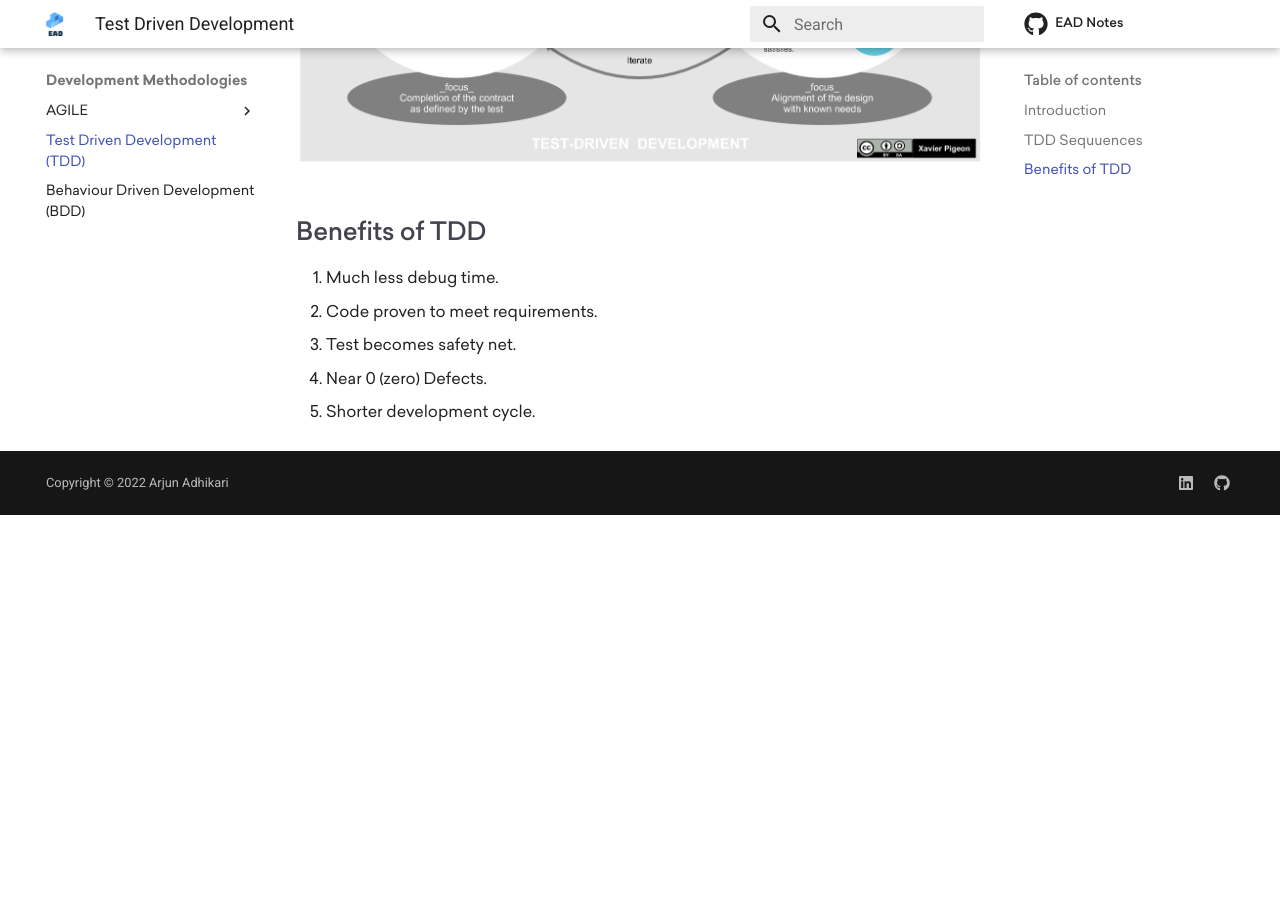
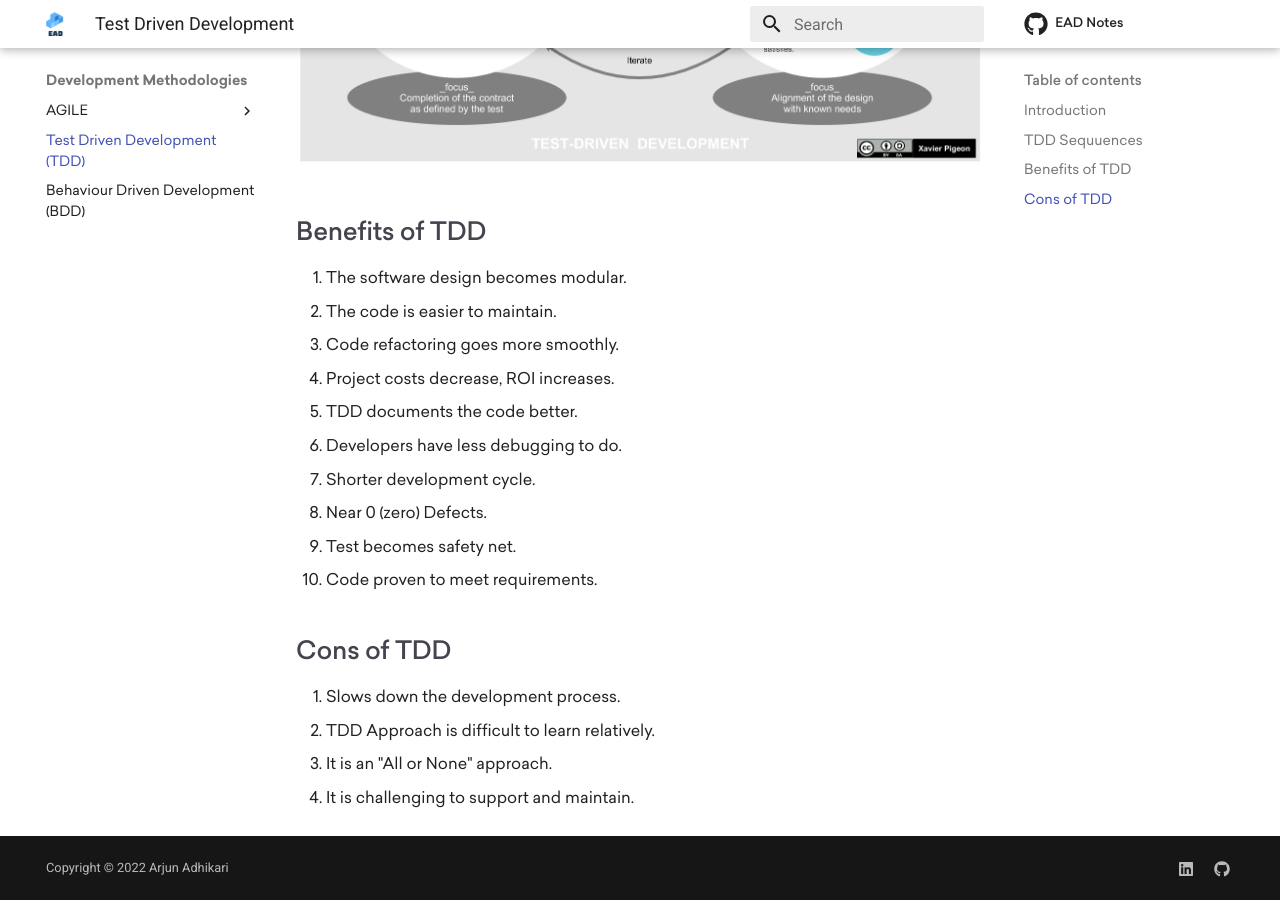
Before and after one commit to theArjun/ead-notes, an MkDocs documentation site: the page built from notes/software-development-methodologies/test-driven-development.md, in a window 1280 px wide and 900 px high, scrolled down 1136 px. Built offline with MkDocs 1.6.1 and Material for MkDocs 9.7.7, drawn with Linux system fonts in a browser that asks for light colours; comment, search, counter and statistics services are not loaded; before the commit the page ends 1651 px from its top, so only the background shows below that.

Commit message:
Update benefits of TDD

```diff
--- a/notes/software-development-methodologies/test-driven-development.md
+++ b/notes/software-development-methodologies/test-driven-development.md
@@ -29,8 +29,19 @@ Development team then develops and refactors the code to pass the test.
 ![TDD Diagram](../assets/images/tdd.png)
 
 ## Benefits of TDD
-1. Much less debug time.
-2. Code proven to meet requirements.
-3. Test becomes safety net.
-4. Near 0 (zero) Defects.
-5. Shorter development cycle.
+1. The software design becomes modular.
+2. The code is easier to maintain.
+3. Code refactoring goes more smoothly.
+4. Project costs decrease, ROI increases.
+5. TDD documents the code better.
+6. Developers have less debugging to do.
+7. Shorter development cycle.
+8. Near 0 (zero) Defects.
+9. Test becomes safety net.
+10. Code proven to meet requirements.
+
+## Cons of TDD
+1. Slows down the development process.
+2. TDD Approach is difficult to learn relatively.
+3. It is an "All or None" approach.
+4. It is challenging to support and maintain.
```
